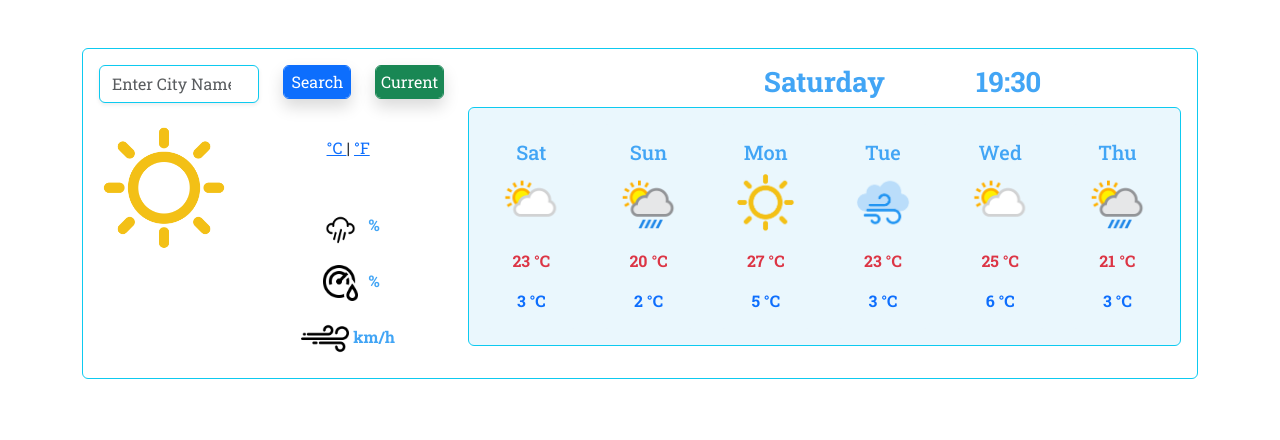
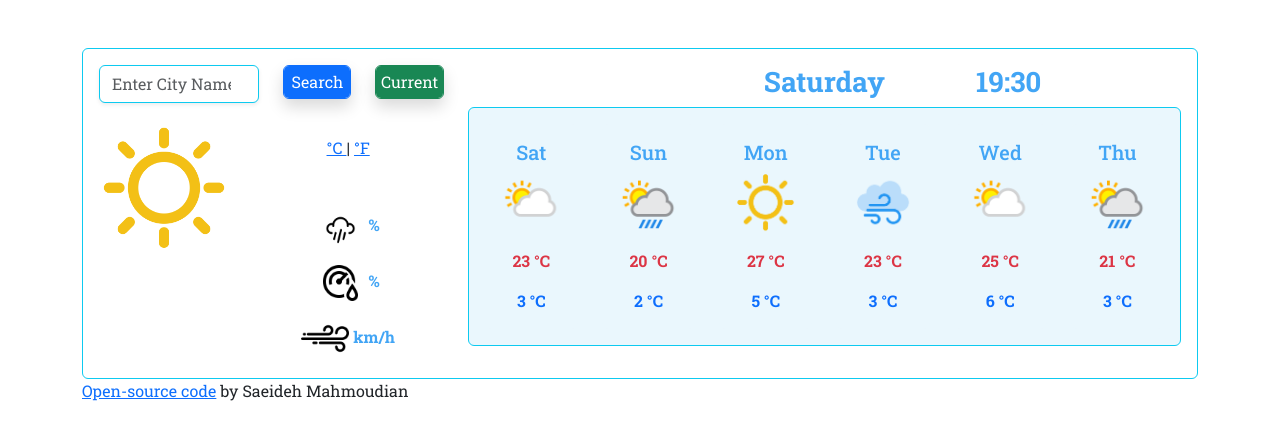
Before and after one commit to saeideh-mahmoudian/weather-app, a plain HTML site: page index.html in a window 1280 px wide. Drawn offline with nearby package versions, Linux system fonts and the light colour scheme; no server answers; a web font is replaced by a local one.

Commit message:
add GitHub link

```diff
--- a/index.html
+++ b/index.html
@@ -240,6 +240,10 @@
           </div>
         </div>
       </div>
+      <div>
+        <a href="https://github.com/saeideh-mahmoudian/weather-app.git">Open-source code</a>
+        by Saeideh Mahmoudian
+      </div>
     </div>
     <script
       src="https://cdn.jsdelivr.net/npm/bootstrap@5.3.0-alpha1/dist/js/bootstrap.bundle.min.js"
```
